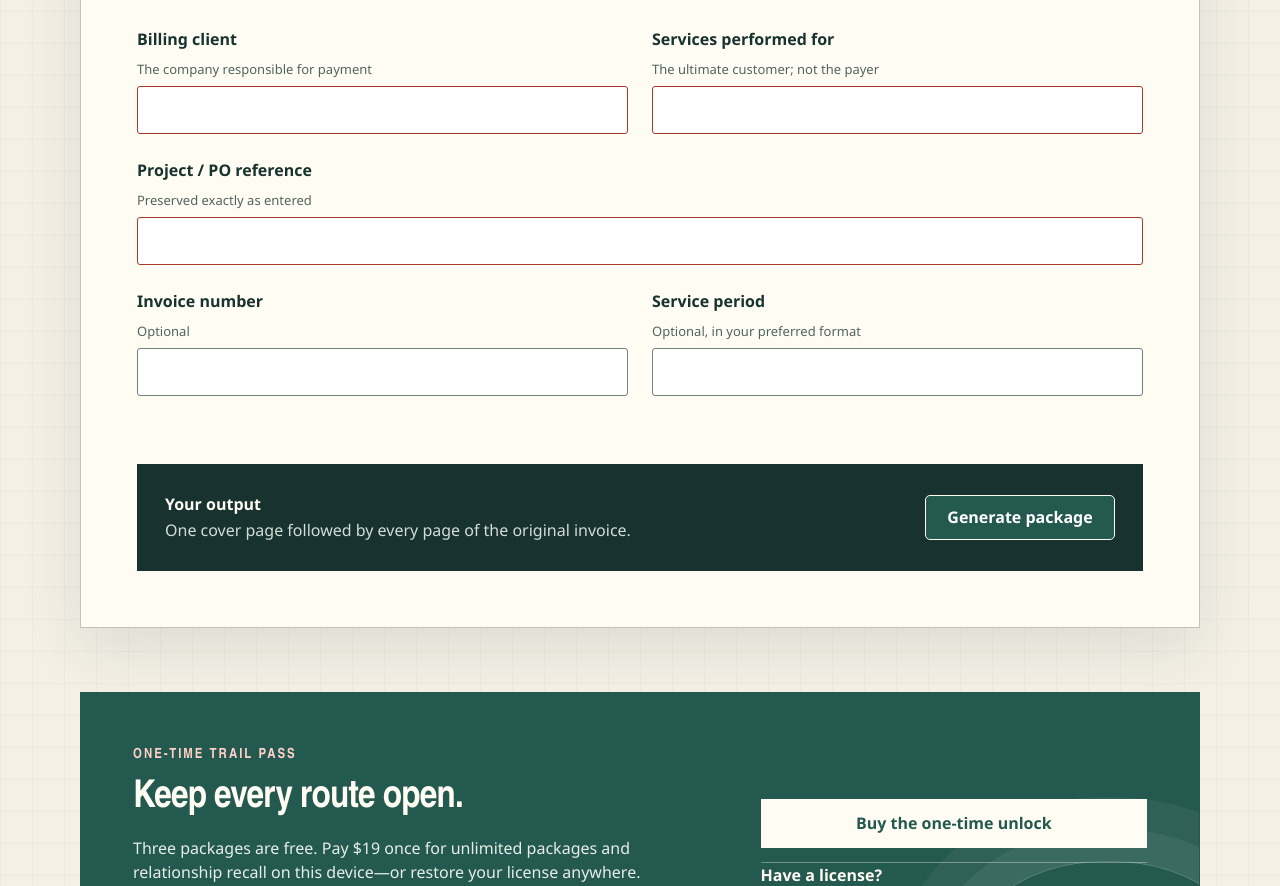
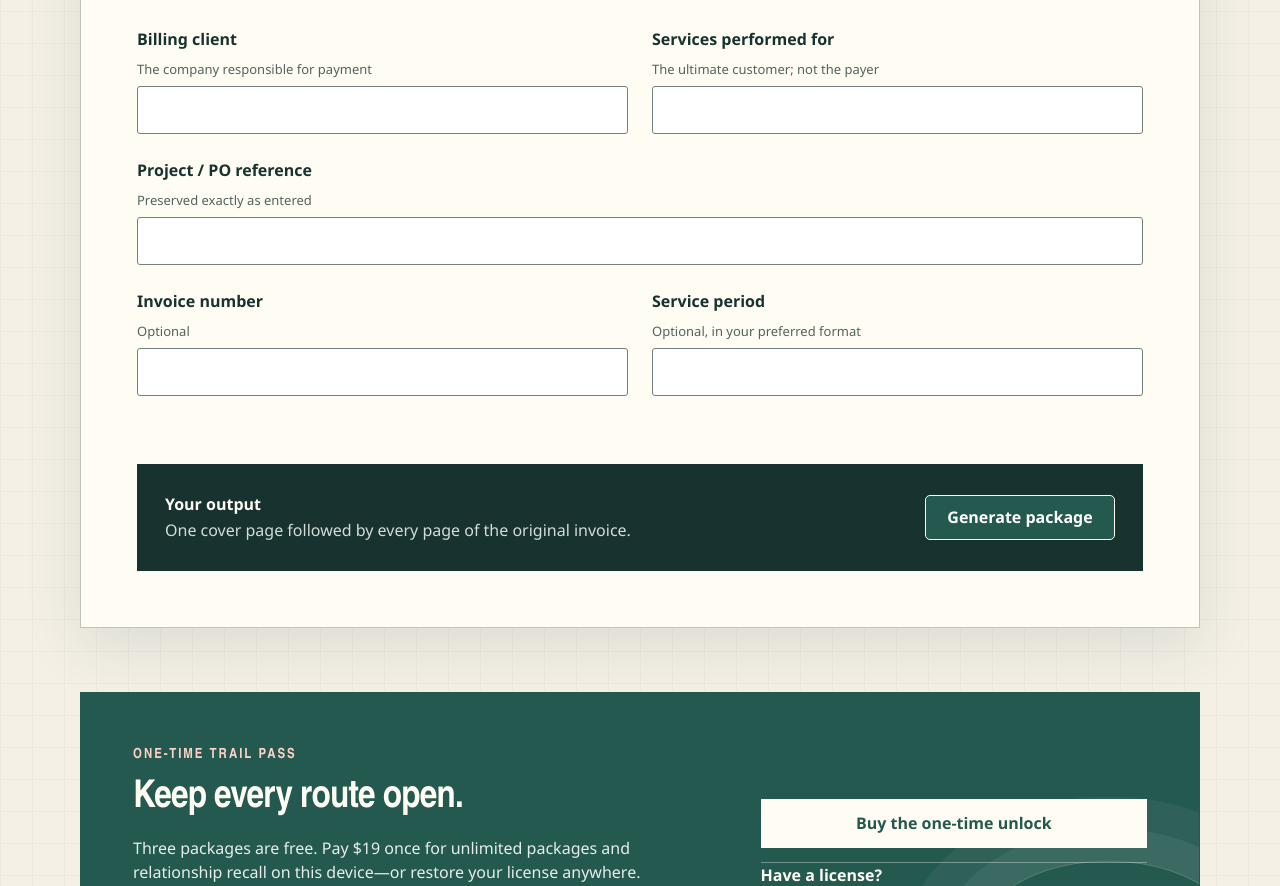
Before and after one commit to B-Divyesh/sf-end-client-reference, a website built with Vite: page index.html in a window 1280 px wide. Shown: the part 1269-2155 px from the top of the page. Built offline with nearby package versions, Linux system fonts and the light colour scheme.

Commit message:
fix: defer validation styling until user interaction

```diff
--- a/src/styles.css
+++ b/src/styles.css
@@ -85,7 +85,7 @@ label small { min-height: 20px; color: var(--muted); font-size: 13px; font-weigh
 label.full { grid-column: 1 / -1; }
 input { width: 100%; min-height: 48px; padding: 10px 12px; border: 1px solid #71817c; border-radius: 3px; color: var(--ink); background: white; }
 input:hover { border-color: var(--forest); }
-input:invalid:not(:focus):not(:placeholder-shown) { border-color: var(--danger); }
+input:user-invalid { border-color: var(--danger); }
 .field-error { min-height: 24px; margin: 8px 0 0; color: var(--danger); font-weight: 700; }
 .package-action { display: flex; align-items: center; justify-content: space-between; gap: 32px; padding: 28px; color: var(--sheet); background: var(--ink); }
 .package-action p { margin: 2px 0 0; color: #d3ddd8; }
```
